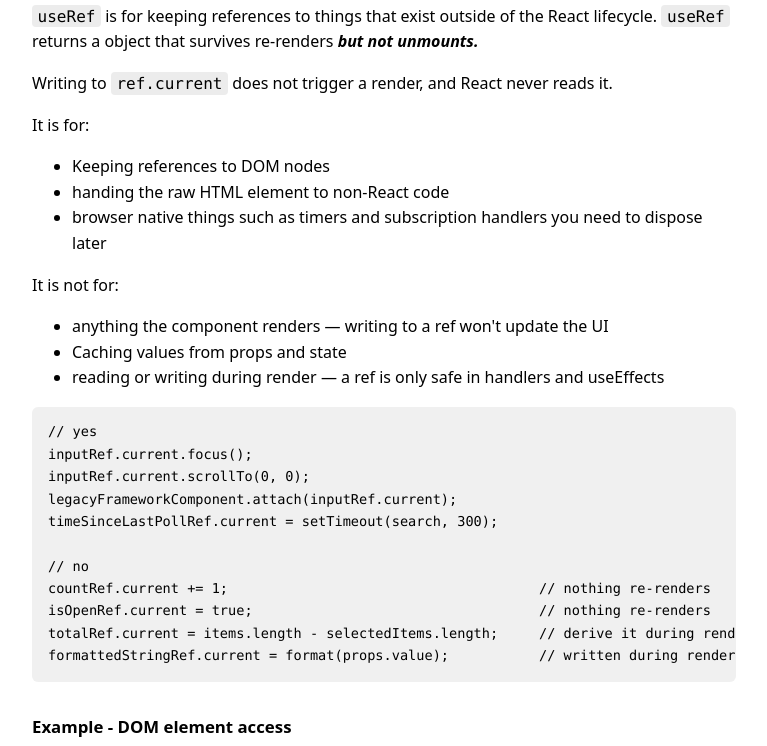
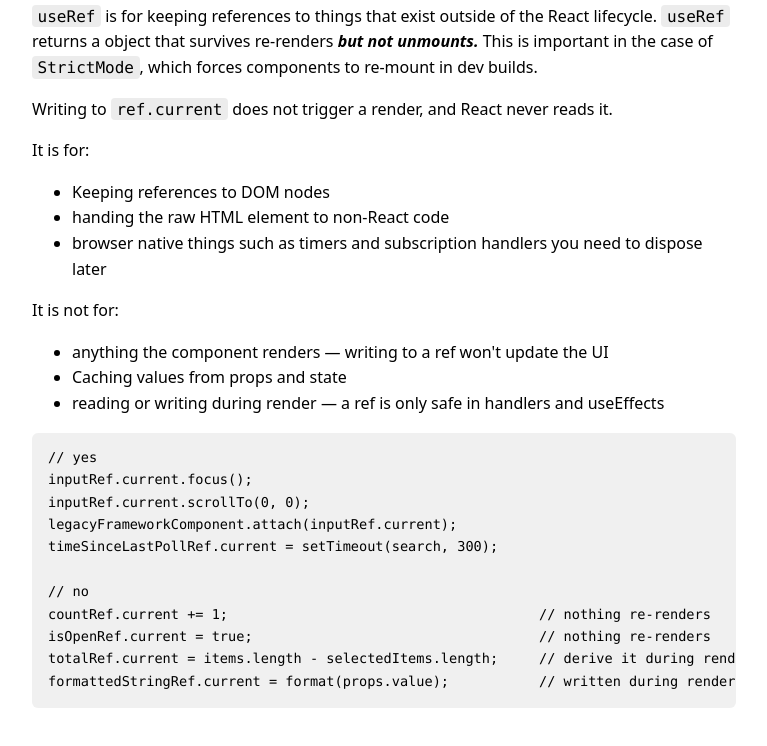
Before and after one commit to clhoultby/clh365, a website: page public/react/06-use-ref.html in a window 1280 px wide. Shown: the part 178-924 px from the top of the page, without its empty margins (256-1023 px from the left). Drawn offline with Linux system fonts and the light colour scheme.

Commit message:
strictmode ref

```diff
--- a/public/react/06-use-ref.html
+++ b/public/react/06-use-ref.html
@@ -23,7 +23,7 @@
   <p class="crumb">React &middot; 6 of 7</p>
   <h1>useRef</h1>
 
-  <p><code>useRef</code> is for keeping references to things that exist outside of the React lifecycle.  <code>useRef</code> returns a object that survives re-renders <b><i>but not unmounts.</i></b></p>
+  <p><code>useRef</code> is for keeping references to things that exist outside of the React lifecycle.  <code>useRef</code> returns a object that survives re-renders <b><i>but not unmounts.</i></b> This is important in the case of <code>StrictMode</code>, which forces components to re-mount in dev builds.</p>
 
   <p>Writing to <code>ref.current</code> does not trigger a render, and React never reads it.</p>
 
```
